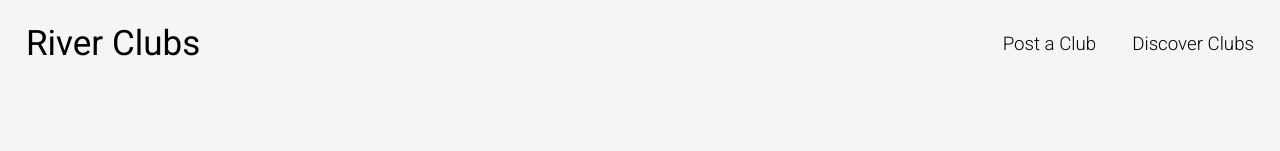
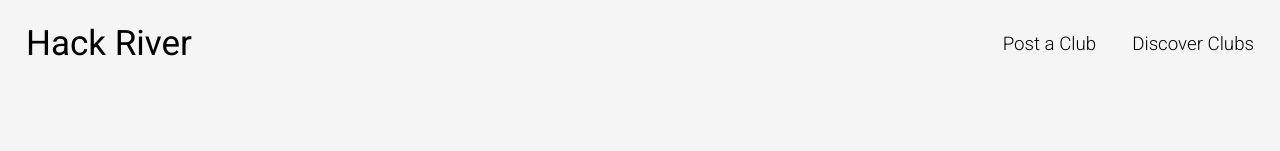
Before and after one commit to lindsayesterman/river-clubs, a React (Create React App) app: page / in a window 1280 px wide. Shown: the top 151 px of the page. Built offline with nearby package versions, Linux system fonts and the light colour scheme; no server answers.

Commit message:
name change

```diff
--- a/public/index.html
+++ b/public/index.html
@@ -25,7 +25,7 @@
       work correctly both with client-side routing and a non-root public URL.
       Learn how to configure a non-root public URL by running `npm run build`.
     -->
-  <title>Club Finder</title>
+  <title>Hack River</title>
 </head>
 
 <body>
--- a/src/Header/Header.js
+++ b/src/Header/Header.js
@@ -7,7 +7,7 @@ export default class Header extends Component {
     return (
       <div className="nav-bar" >
         <Link to="/">
-          <h1 className="title">River Clubs</h1>
+          <h1 className="title">Hack River</h1>
         </Link>
         <Link to="/discover">
           <h3 className="right">Discover Clubs</h3>
```
